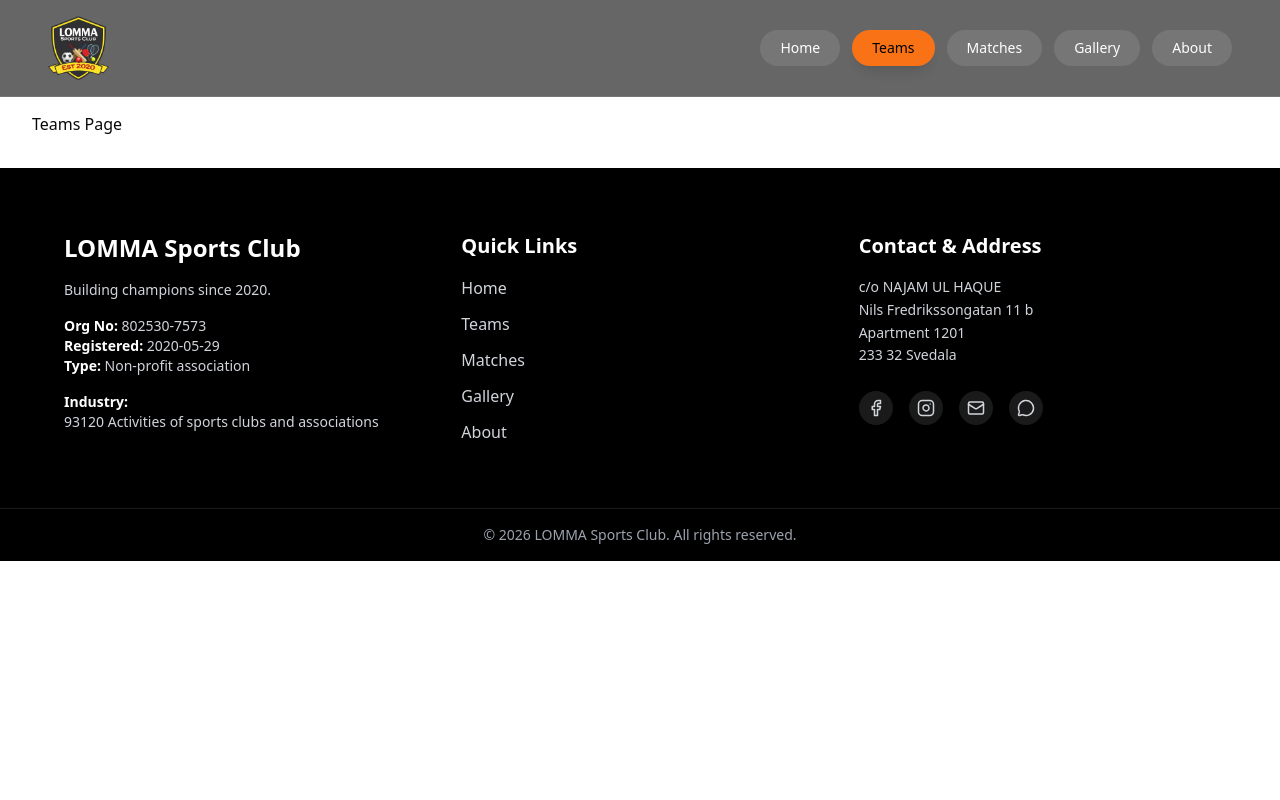
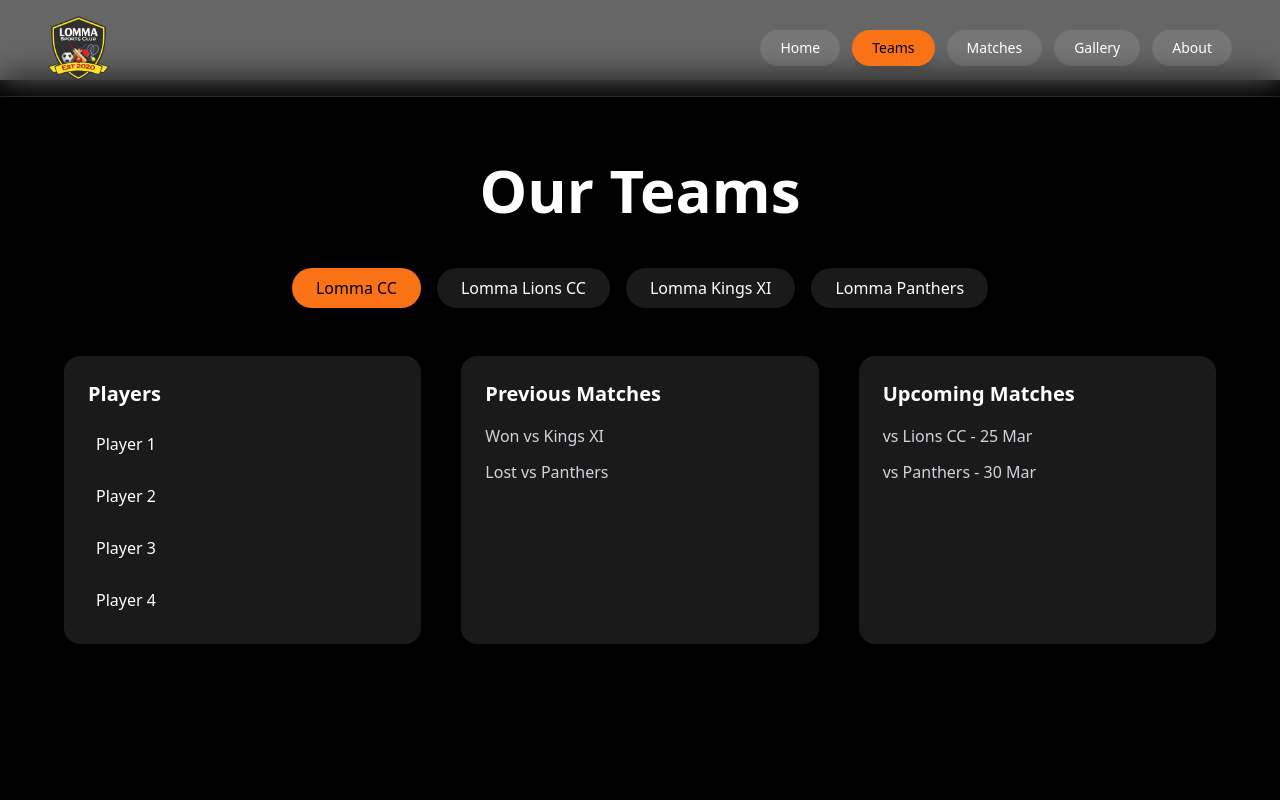
Before and after one commit to jacksyswain/lomma_sports_club, a React (Vite) app: page /teams in a window 1280 px wide. Shown: the top 800 px of the page. Built offline with nearby package versions, Linux system fonts and the light colour scheme.

Commit message:
initial setup

```diff
--- a/src/pages/Teams.jsx
+++ b/src/pages/Teams.jsx
@@ -1,3 +1,112 @@
+import { useState } from "react";
+import { motion } from "framer-motion";
+import { useNavigate } from "react-router-dom";
+
+const teamsData = [
+  {
+    name: "Lomma CC",
+    players: ["Player 1", "Player 2", "Player 3", "Player 4"],
+    previous: ["Won vs Kings XI", "Lost vs Panthers"],
+    upcoming: ["vs Lions CC - 25 Mar", "vs Panthers - 30 Mar"],
+  },
+  {
+    name: "Lomma Lions CC",
+    players: ["Player A", "Player B", "Player C"],
+    previous: ["Won vs Panthers"],
+    upcoming: ["vs Lomma CC - 25 Mar"],
+  },
+  {
+    name: "Lomma Kings XI",
+    players: ["Player X", "Player Y", "Player Z"],
+    previous: ["Lost vs Lomma CC"],
+    upcoming: ["vs Panthers - 28 Mar"],
+  },
+  {
+    name: "Lomma Panthers",
+    players: ["Player M", "Player N", "Player O"],
+    previous: ["Won vs Lions"],
+    upcoming: ["vs Kings XI - 28 Mar"],
+  },
+];
+
 export default function Teams() {
-  return <h1 style={{padding: "2rem"}}>Teams Page</h1>;
+  const [activeTeam, setActiveTeam] = useState(0);
+  const navigate = useNavigate();
+
+  return (
+    <div className="min-h-screen bg-black text-white px-6 md:px-16 py-20">
+
+      {/* 🔥 TITLE */}
+      <h1 className="text-4xl md:text-6xl font-bold text-center mb-12">
+        Our Teams
+      </h1>
+
+      {/* 🔥 TEAM SELECTOR */}
+      <div className="flex flex-wrap justify-center gap-4 mb-12">
+        {teamsData.map((team, i) => (
+          <button
+            key={i}
+            onClick={() => setActiveTeam(i)}
+            className={`px-6 py-2 rounded-full transition ${
+              activeTeam === i
+                ? "bg-orange-500 text-black"
+                : "bg-white/10 hover:bg-orange-400 hover:text-black"
+            }`}
+          >
+            {team.name}
+          </button>
+        ))}
+      </div>
+
+      {/* 🔥 TEAM CONTENT */}
+      <motion.div
+        key={activeTeam}
+        initial={{ opacity: 0, y: 40 }}
+        animate={{ opacity: 1, y: 0 }}
+        className="grid md:grid-cols-3 gap-10"
+      >
+
+        {/* 🧑 PLAYERS */}
+        <div className="bg-white/10 rounded-2xl p-6">
+          <h2 className="text-xl font-bold mb-4">Players</h2>
+
+          <div className="flex flex-col gap-3">
+            {teamsData[activeTeam].players.map((player, i) => (
+              <div
+                key={i}
+                onClick={() => navigate(`/player/${player}`)}
+                className="cursor-pointer p-2 rounded hover:bg-orange-500 hover:text-black transition"
+              >
+                {player}
+              </div>
+            ))}
+          </div>
+        </div>
+
+        {/* 🏏 PREVIOUS MATCHES */}
+        <div className="bg-white/10 rounded-2xl p-6">
+          <h2 className="text-xl font-bold mb-4">Previous Matches</h2>
+
+          <div className="flex flex-col gap-3 text-gray-300">
+            {teamsData[activeTeam].previous.map((match, i) => (
+              <div key={i}>{match}</div>
+            ))}
+          </div>
+        </div>
+
+        {/* 📅 UPCOMING MATCHES */}
+        <div className="bg-white/10 rounded-2xl p-6">
+          <h2 className="text-xl font-bold mb-4">Upcoming Matches</h2>
+
+          <div className="flex flex-col gap-3 text-gray-300">
+            {teamsData[activeTeam].upcoming.map((match, i) => (
+              <div key={i}>{match}</div>
+            ))}
+          </div>
+        </div>
+
+      </motion.div>
+
+    </div>
+  );
 }
```
